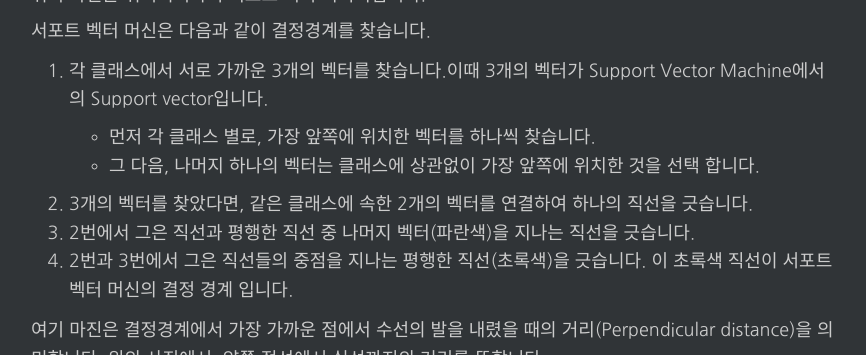
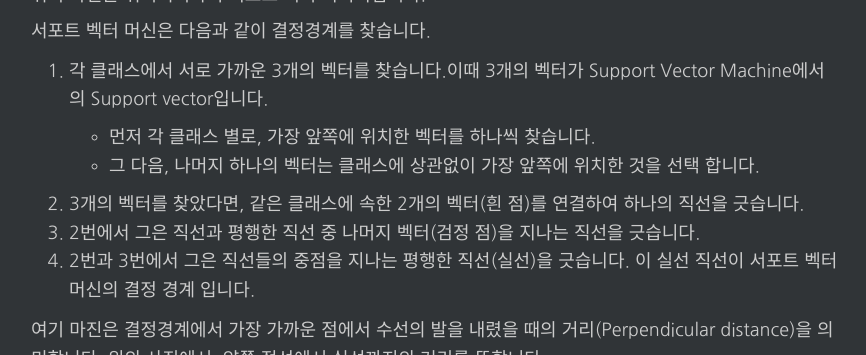
Before and after one commit to changhyeonnam/changhyeonnam.github.io, a Jekyll site: the page built from _posts/2022/2022-7-24-svm_1.md, in a window 1280 px wide and 900 px high, scrolled down 2671 px, cut to the strip 65-420 px from the top of the window. Shown: the whole strip, without its empty margins (206-1072 px from the left). Built offline with Jekyll 4.4.1, drawn with Linux system fonts in a browser that asks for light colours; nearby versions of some CDN libraries; our own code applies the rules of GitHub Pages for plain Markdown files; formulas are drawn with MathJax 3; comment, search, counter and statistics services are not loaded.

Commit message:
update svm_1.md

```diff
--- a/_posts/2022/2022-7-24-svm_1.md
+++ b/_posts/2022/2022-7-24-svm_1.md
@@ -53,9 +53,9 @@ SVM 관련하여 총 3파트로 나눠 작성 해보려 합니다.
 1. 각 클래스에서 서로 가까운 3개의 벡터를 찾습니다.이때 3개의 벡터가 Support Vector Machine에서의 Support vector입니다.
     - 먼저 각 클래스 별로, 가장 앞쪽에 위치한 벡터를 하나씩 찾습니다.
     - 그 다음, 나머지 하나의 벡터는 클래스에 상관없이 가장 앞쪽에 위치한 것을 선택 합니다.
-2. 3개의 벡터를 찾았다면, 같은 클래스에 속한 2개의 벡터를 연결하여 하나의 직선을 긋습니다.
-3. 2번에서 그은 직선과 평행한 직선 중 나머지 벡터(파란색)을 지나는 직선을 긋습니다.
-4. 2번과 3번에서 그은 직선들의 중점을 지나는 평행한 직선(초록색)을 긋습니다. 이 초록색 직선이 서포트 벡터 머신의 결정 경계 입니다.
+2. 3개의 벡터를 찾았다면, 같은 클래스에 속한 2개의 벡터(흰 점)를 연결하여 하나의 직선을 긋습니다.
+3. 2번에서 그은 직선과 평행한 직선 중 나머지 벡터(검정 점)을 지나는 직선을 긋습니다.
+4. 2번과 3번에서 그은 직선들의 중점을 지나는 평행한 직선(실선)을 긋습니다. 이 실선 직선이 서포트 벡터 머신의 결정 경계 입니다.
 
 
 여기 마진은 결정경계에서 가장 가까운 점에서 수선의 발을 내렸을 때의 거리(Perpendicular distance)을 의미합니다. 위의 사진에서, 양쪽 점선에서 실선까지의 거리를 뜻합니다.
```
